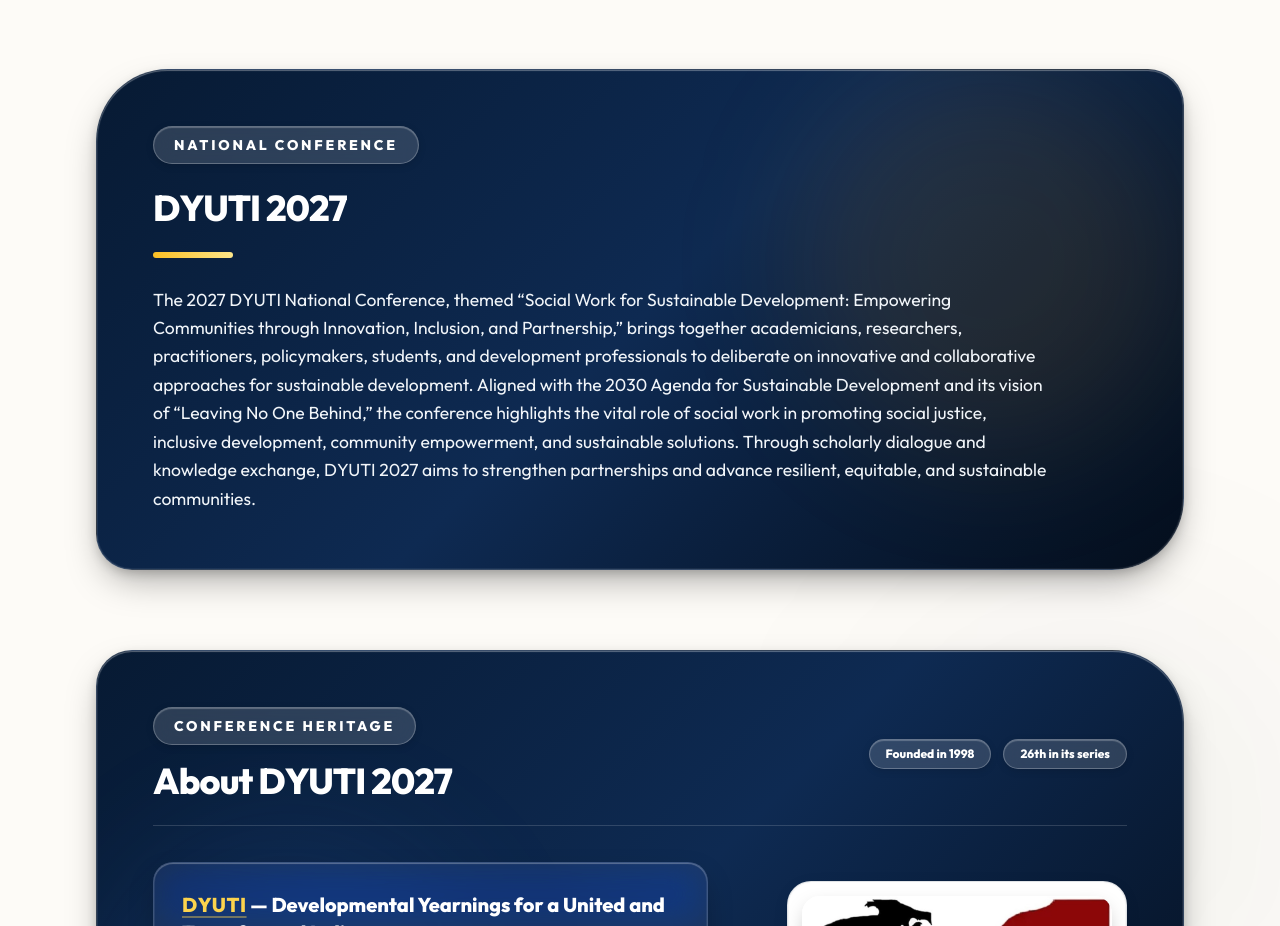
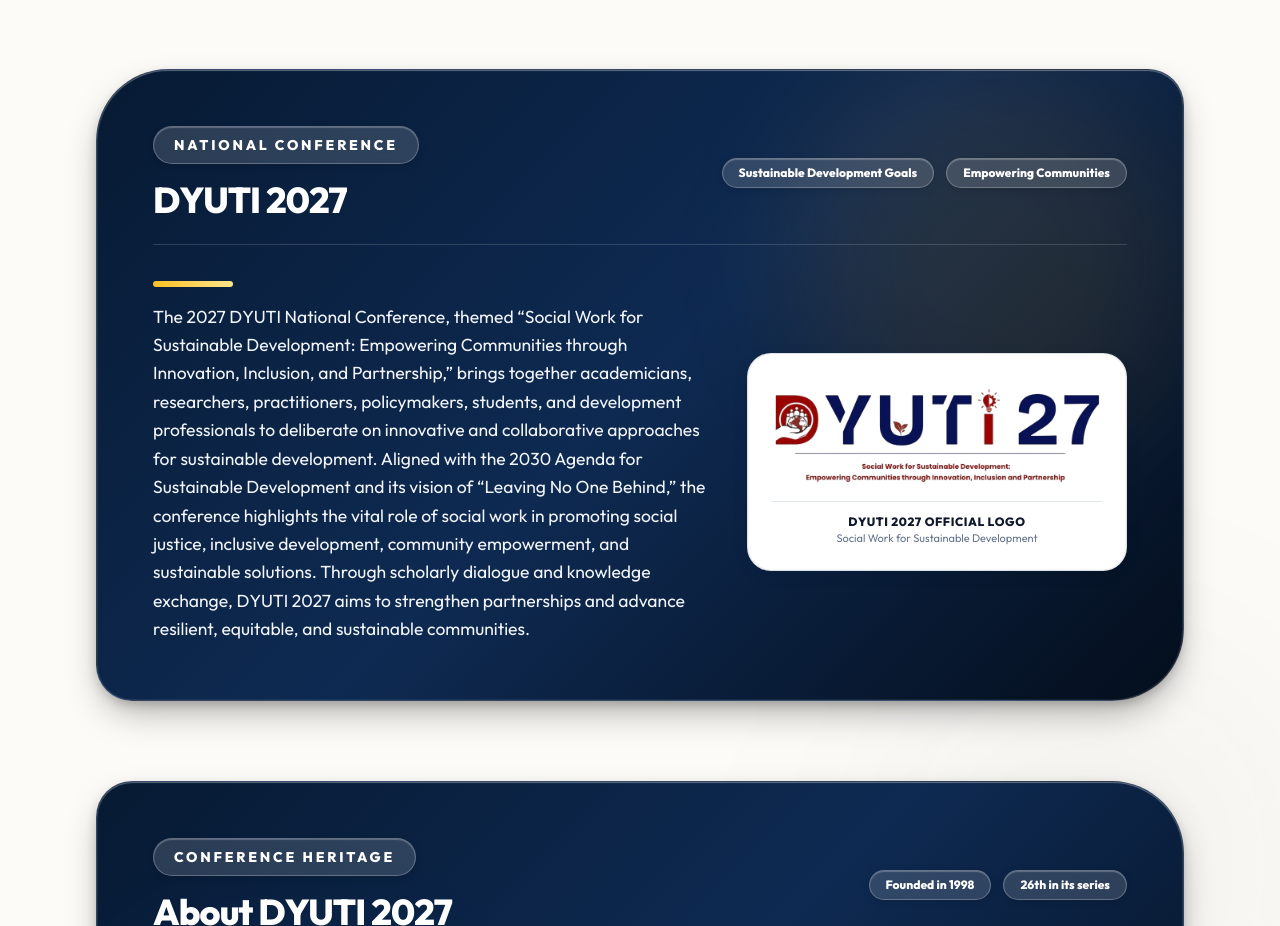
Before and after one commit to Rlabzteam/Dyuti27, a React (Vite) app: page / in a window 1280 px wide. Shown: the part 1000-1926 px from the top of the page. Built offline with nearby package versions, Linux system fonts and the light colour scheme.

Commit message:
Add DYUTI 27 logo to the DYUTI 2027 overview card

```diff
--- a/src/components/sections/ConferenceOverview.tsx
+++ b/src/components/sections/ConferenceOverview.tsx
@@ -21,20 +21,57 @@ export const ConferenceOverview: React.FC = () => {
           {/* Subtle background glow */}
           <div className="absolute top-0 right-0 w-96 h-96 bg-amber-500/10 rounded-full blur-3xl pointer-events-none" />
 
-          <div className="space-y-6 relative z-10">
-            <div className="inline-flex items-center px-5 py-2 rounded-full bg-white/15 border border-white/25 text-white text-xs sm:text-sm font-sans font-black uppercase tracking-[0.2em] shadow-md hd-chip">
-              <span>National Conference</span>
+          <div className="relative z-10 space-y-7">
+            <div className="flex flex-col lg:flex-row lg:items-center justify-between gap-6 pb-6 border-b border-white/15">
+              <div>
+                <div className="inline-flex items-center px-5 py-2 rounded-full bg-white/15 border border-white/25 text-white text-xs sm:text-sm font-sans font-black uppercase tracking-[0.2em] mb-4 shadow-md hd-chip">
+                  <span>National Conference</span>
+                </div>
+                <h2 className="font-heading font-black text-2xl sm:text-3xl lg:text-4xl text-white tracking-tight">
+                  DYUTI 2027
+                </h2>
+              </div>
+
+              <div className="flex items-center gap-3">
+                <span className="px-4 py-1.5 rounded-full bg-white/15 border border-white/25 text-white text-xs font-black shadow-xs hd-chip">
+                  Sustainable Development Goals
+                </span>
+                <span className="px-4 py-1.5 rounded-full bg-white/15 border border-white/25 text-white text-xs font-black shadow-xs hd-chip">
+                  Empowering Communities
+                </span>
+              </div>
             </div>
 
-            <h2 className="font-heading font-black text-2xl sm:text-3xl lg:text-4xl text-white leading-snug max-w-4xl tracking-tight">
-              DYUTI 2027
-            </h2>
+            <div className="grid grid-cols-1 lg:grid-cols-12 gap-8 items-center pt-2">
+              {/* Left Column: Narrative (7 cols) */}
+              <div className="lg:col-span-7 space-y-4">
+                <div className="w-20 h-1.5 bg-gradient-to-r from-amber-400 to-amber-200 rounded-full mb-4" />
+                <p className="text-[16px] sm:text-[17.5px] text-slate-100 leading-relaxed font-sans font-medium">
+                  The 2027 DYUTI National Conference, themed &ldquo;Social Work for Sustainable Development: Empowering Communities through Innovation, Inclusion, and Partnership,&rdquo; brings together academicians, researchers, practitioners, policymakers, students, and development professionals to deliberate on innovative and collaborative approaches for sustainable development. Aligned with the 2030 Agenda for Sustainable Development and its vision of &ldquo;Leaving No One Behind,&rdquo; the conference highlights the vital role of social work in promoting social justice, inclusive development, community empowerment, and sustainable solutions. Through scholarly dialogue and knowledge exchange, DYUTI 2027 aims to strengthen partnerships and advance resilient, equitable, and sustainable communities.
+                </p>
+              </div>
 
-            <div className="w-20 h-1.5 bg-gradient-to-r from-amber-400 to-amber-200 rounded-full" />
-
-            <p className="text-[16px] sm:text-[17.5px] text-slate-100 leading-relaxed font-sans font-medium max-w-4xl pt-1">
-              The 2027 DYUTI National Conference, themed &ldquo;Social Work for Sustainable Development: Empowering Communities through Innovation, Inclusion, and Partnership,&rdquo; brings together academicians, researchers, practitioners, policymakers, students, and development professionals to deliberate on innovative and collaborative approaches for sustainable development. Aligned with the 2030 Agenda for Sustainable Development and its vision of &ldquo;Leaving No One Behind,&rdquo; the conference highlights the vital role of social work in promoting social justice, inclusive development, community empowerment, and sustainable solutions. Through scholarly dialogue and knowledge exchange, DYUTI 2027 aims to strengthen partnerships and advance resilient, equitable, and sustainable communities.
-            </p>
+              {/* Right Column: Uploaded DYUTI 27 Official Logo (5 cols) */}
+              <div className="lg:col-span-5 flex justify-center lg:justify-end">
+                <div className="rounded-[24px] bg-white p-5 sm:p-6 shadow-2xl border border-white/40 max-w-[380px] w-full hd-card hd-card-light hd-card-light-hover flex flex-col items-center justify-center">
+                  <div className="w-full flex items-center justify-center py-2">
+                    <img
+                      src="/images/dyuti27_theme_header.png"
+                      alt="DYUTI 27 — Official Thematic Logo"
+                      className="w-full h-auto max-h-[120px] object-contain"
+                    />
+                  </div>
+                  <div className="text-center pt-3 border-t border-slate-200 w-full mt-2">
+                    <span className="text-slate-900 font-sans text-xs font-black uppercase tracking-wider block">
+                      DYUTI 2027 Official Logo
+                    </span>
+                    <span className="text-slate-500 font-sans text-[11px] font-medium block">
+                      Social Work for Sustainable Development
+                    </span>
+                  </div>
+                </div>
+              </div>
+            </div>
           </div>
         </div>
 
```
